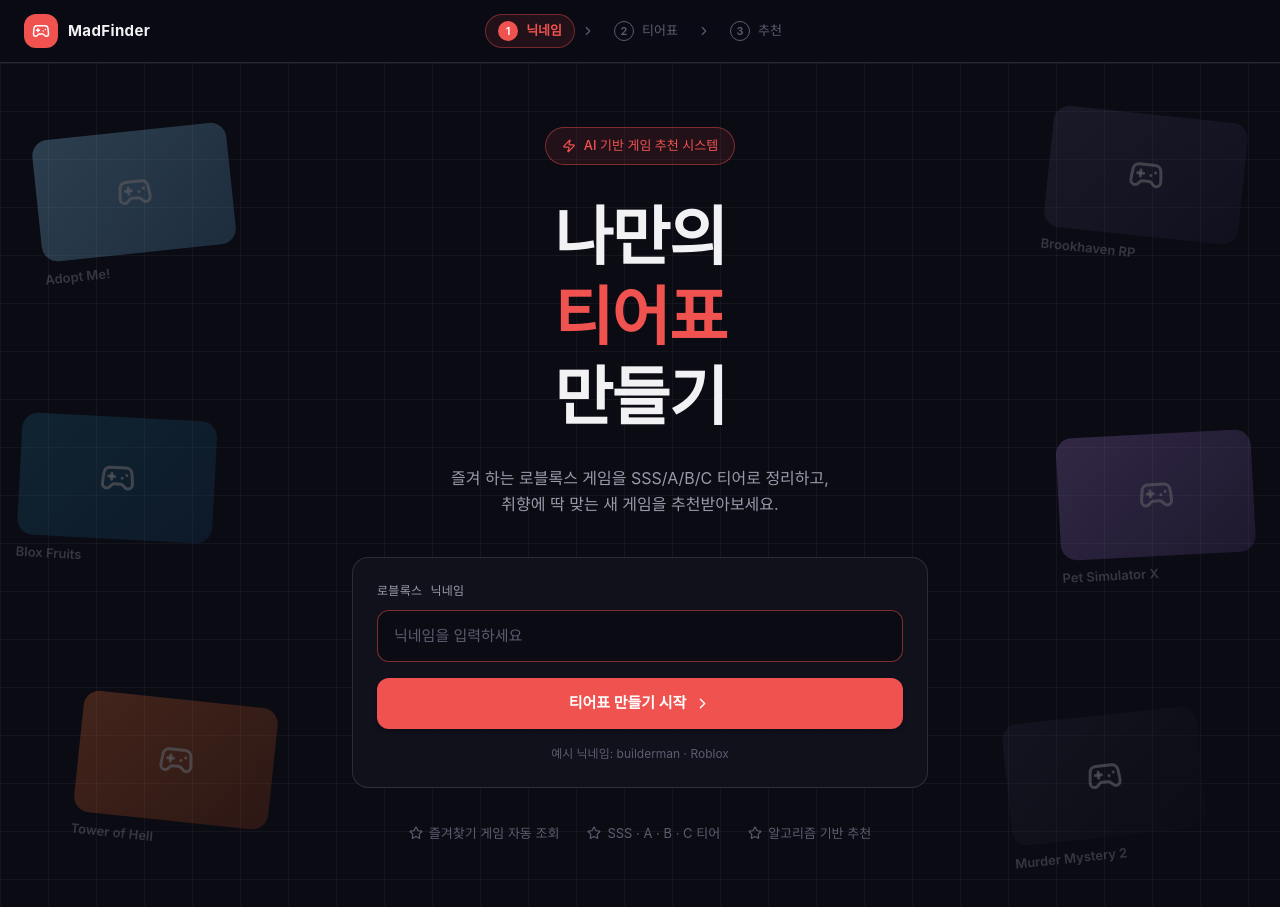
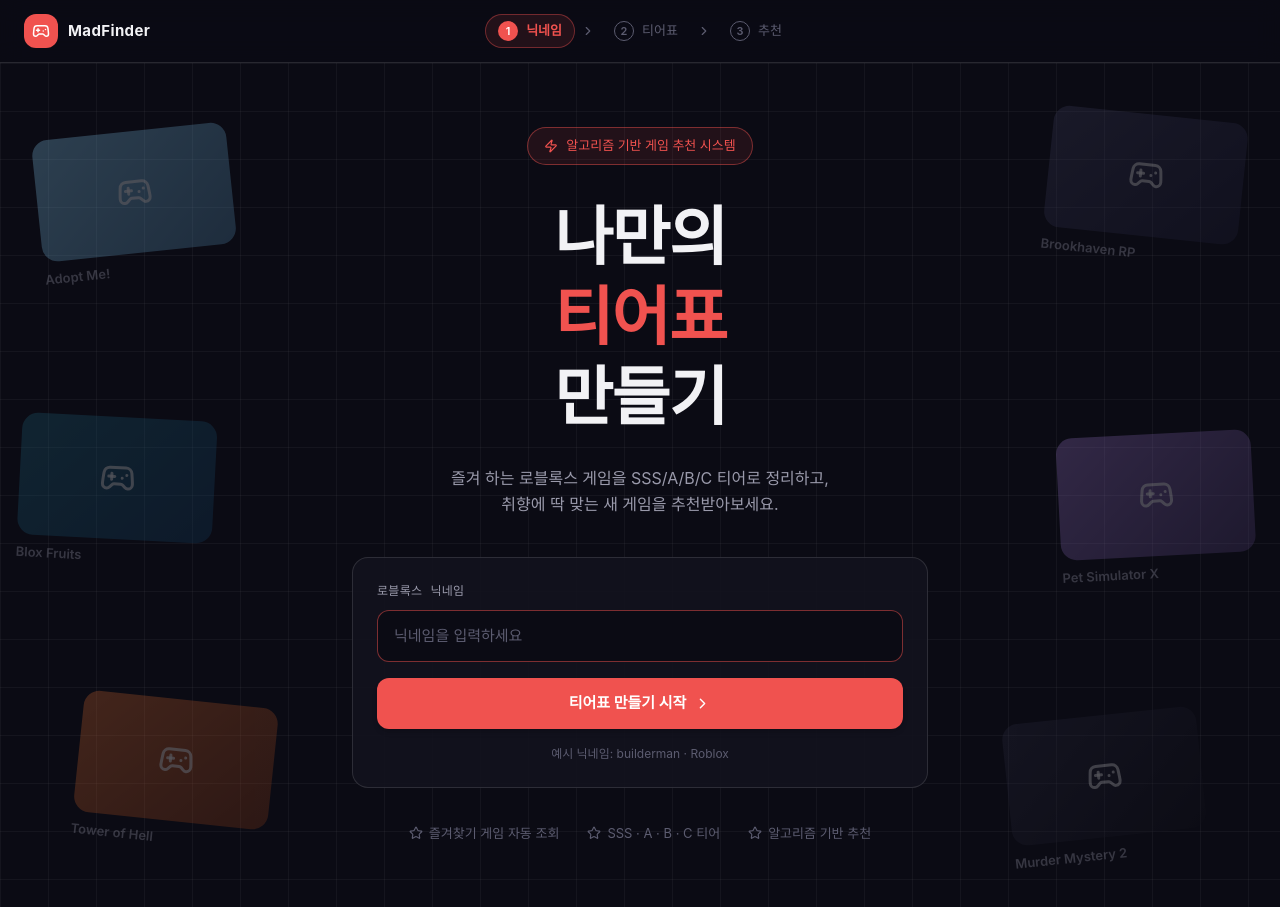
Before and after one commit to madcamp-official/26s-w1-c3-09, a React (Vite) app in the folder frontend/: page / in a window 1280 px wide. Built offline with nearby package versions, Linux system fonts and the light colour scheme; no server answers; a web font is replaced by a local one.

Commit message:
chore: 알고리즘 기반으로 텍스트 수정

```diff
--- a/frontend/src/pages/favorites/FavoritesPage.tsx
+++ b/frontend/src/pages/favorites/FavoritesPage.tsx
@@ -24,7 +24,7 @@ export default function FavoritesPage() {
       <div className="relative z-10 flex w-full max-w-xl flex-col items-center text-center">
         <span className="mb-8 flex items-center gap-2 rounded-full border border-accent/45 bg-accent/10 px-4 py-2 text-[13px] font-medium text-accent">
           <Zap className="h-3.5 w-3.5" aria-hidden="true" />
-          AI 기반 게임 추천 시스템
+          알고리즘 기반 게임 추천 시스템
         </span>
 
         <h1 className="text-[56px] leading-tight font-extrabold tracking-tight text-text sm:text-[64px]">
```
